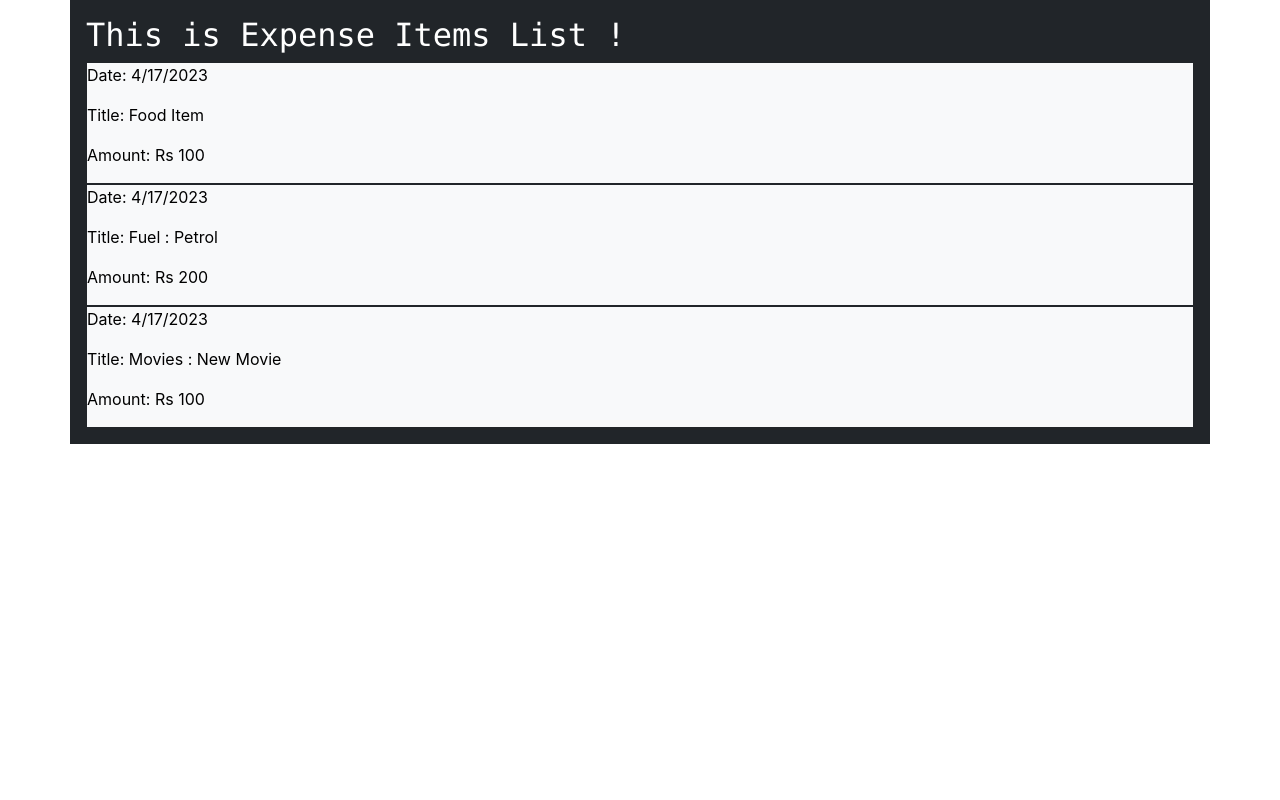
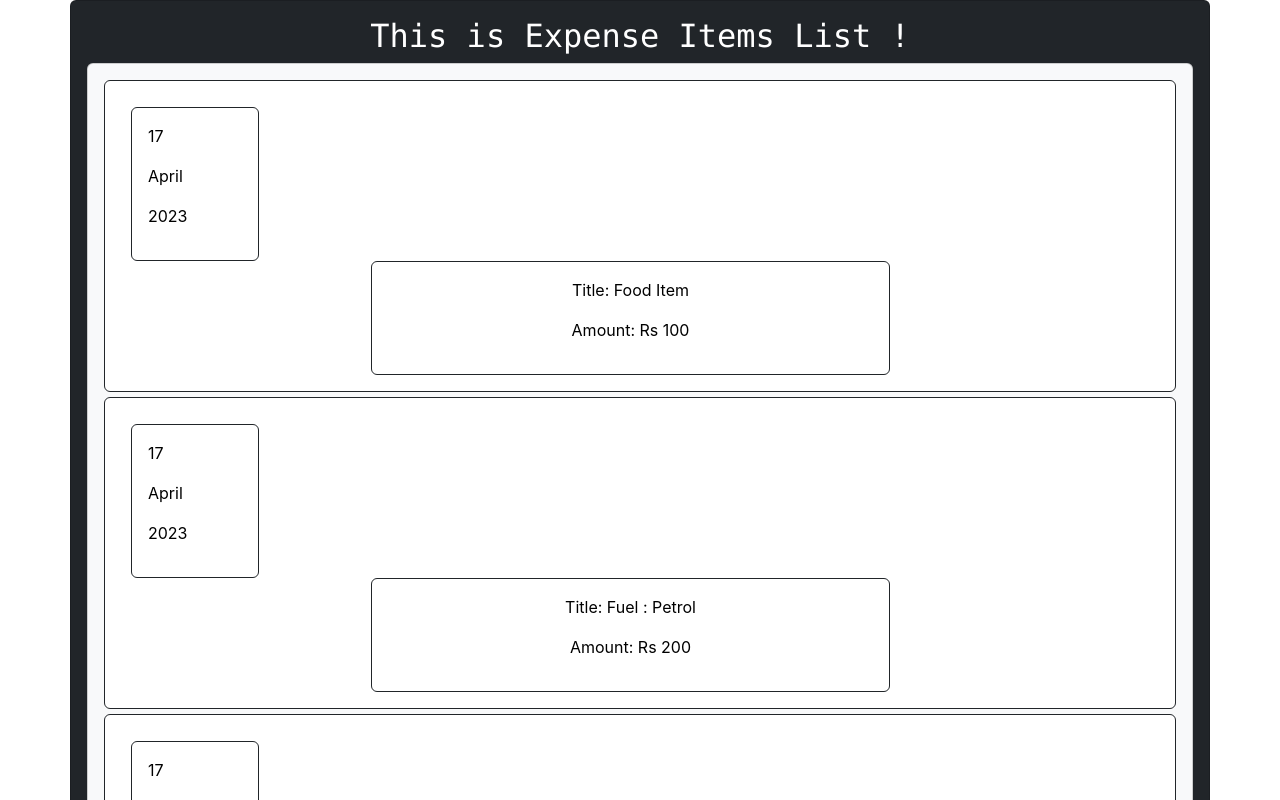
Before and after one commit to harisaini778/my-react-app, a React (Create React App) app: page / in a window 1280 px wide. Shown: the top 800 px of the page. Built offline with nearby package versions, Linux system fonts and the light colour scheme.

Commit message:
Added a new file ExpenseDate.js and used it as date component,also added bootstrap cdn to index.html,and some stylings

```diff
--- a/src/App.js
+++ b/src/App.js
@@ -1,9 +1,6 @@
 import ExpenseItems from './components/ExpenseItems';
 
 const App = ()=> {
-  // let para = document.createElement("p");
-  // para.textContent = "I am Hari learning React";
-  // document.getElementById("root").append("para");
   let LocationOfExpenditure = [
     {
       title: "Food Item",
@@ -25,8 +22,9 @@ const App = ()=> {
     }
   ]
   return (
-    <div className="App container text-bg-dark p-3 ">
-        <div className='font-monospace'><h2>This is Expense Items List !</h2></div>
+    <div className="App container text-bg-dark p-3 card card-body">
+      <div className='font-monospace'>
+        <h2 style={{textAlign:"center"}}>This is Expense Items List !</h2></div>
       <ExpenseItems locations={LocationOfExpenditure}></ExpenseItems>
     </div>
   );
--- a/src/components/ExpenseDate.js
+++ b/src/components/ExpenseDate.js
@@ -3,11 +3,11 @@ const ExpenseDate =(props) =>{
     let day = props.date.toLocaleString('en-US', { day: '2-digit' });
     let month = props.date.toLocaleString('en-US', { month: 'long' });
     let year = props.date.getFullYear();
-    return (<div>
-        <div className='items'>{day}</div>
-        <div className='items'>{month}</div>
-        <div className='items'>{year}</div>
-    </div>
+    return (
+        <div className='card card-body border border-dark' style={{ width: "8rem", marginLeft: "10px", marginTop: "10px" }}>
+        <p>{day}</p>
+        <p>{month}</p>
+        <p>{year}</p></div>
     );
 }
 export default ExpenseDate;
--- a/src/components/ExpenseItems.js
+++ b/src/components/ExpenseItems.js
@@ -1,13 +1,18 @@
 //import './ExpenseItems.css';
+import ExpenseDate from "./ExpenseDate";
 
 const ExpenseItems = (props) => {
   return (
-    <div className='conatiner-fluid text-bg-light p-3"'>
+    <div className='conatiner-fluid text-bg-light p-3" card card-body'>
       {props.locations.map((location) => (
-        <div key={location.id} className='border border-dark'>
-          <p>Date: {location.date ? location.date.toLocaleDateString() : ''}</p>
-          <p>Title: {location.title}</p>
-          <p>Amount: {location.amount}</p>
+          <div key={location.id} className='border border-dark card card-body'
+          style={{marginBottom:"5px"}}>
+          <ExpenseDate date={location.date}></ExpenseDate>
+              <div className="card card-body border border-dark"
+              style={{width:"50%",marginLeft:"250px"}}>
+                  <p style={{ textAlign: "center" }}>Title: {location.title}</p>
+                  <p style={{ textAlign: "center" }}>Amount: {location.amount}</p>
+                  </div>
         </div>
       ))}
     </div>
```
